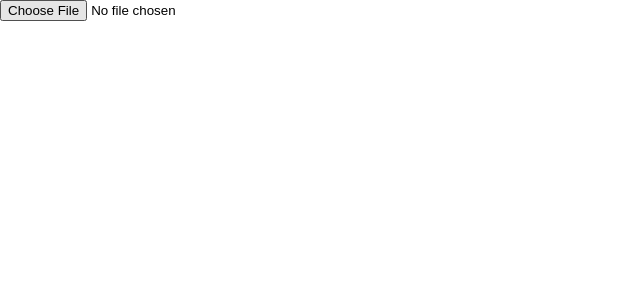
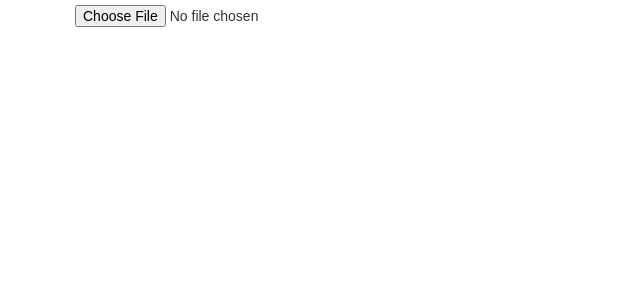
Before and after one commit to quocanh1897/labeltool, a React (Create React App) app: page / in a window 1280 px wide. Shown: the top 300 px of the page, without its empty margins (0-640 px from the left). Built offline with nearby package versions, Linux system fonts and the light colour scheme.

Commit message:
Add styling

```diff
--- a/public/index.html
+++ b/public/index.html
@@ -1,5 +1,6 @@
 <!DOCTYPE html>
 <html lang="en">
+
 <head>
   <meta charset="utf-8">
   <meta name="viewport" content="width=device-width, initial-scale=1, shrink-to-fit=no">
@@ -10,6 +11,9 @@
     -->
   <link rel="manifest" href="%PUBLIC_URL%/manifest.json">
   <link rel="shortcut icon" href="%PUBLIC_URL%/favicon.ico">
+  <link rel="stylesheet" href="https://maxcdn.bootstrapcdn.com/bootstrap/3.3.7/css/bootstrap.min.css" integrity="sha384-BVYiiSIFeK1dGmJRAkycuHAHRg32OmUcww7on3RYdg4Va+PmSTsz/K68vbdEjh4u"
+    crossorigin="anonymous">
+
   <!--
       Notice the use of %PUBLIC_URL% in the tags above.
       It will be replaced with the URL of the `public` folder during the build.
@@ -21,6 +25,7 @@
     -->
   <title>React App</title>
 </head>
+
 <body>
   <noscript>
     You need to enable JavaScript to run this app.
@@ -37,4 +42,5 @@
       To create a production bundle, use `npm run build` or `yarn build`.
     -->
 </body>
+
 </html>
--- a/src/App.css
+++ b/src/App.css
@@ -24,3 +24,9 @@
   from { transform: rotate(0deg); }
   to { transform: rotate(360deg); }
 }
+.App button {
+  margin: 5px;
+}
+.App input {
+  margin: 5px;
+}
--- a/src/App.js
+++ b/src/App.js
@@ -54,7 +54,7 @@ class App extends Component {
       idx, data, runs,
     } = this.state;
     return (
-      <div className="App">
+      <div className="App container">
 
         <input type="file" id="file" onChange={this.handleFileSelect} />
         {
--- a/src/TextArea.css
+++ b/src/TextArea.css
@@ -4,3 +4,7 @@
   margin: 5px;
   padding: 7px 14px;
 }
+.text-area button {
+  display: block;
+  margin: 5px 0px;
+}
--- a/src/TextArea.js
+++ b/src/TextArea.js
@@ -164,31 +164,14 @@ export default class TextArea extends Component {
     const newLocal = this;
     let currentRuns = 0;
     return (
-      [
-        Object.keys(this.props.categories).map(this.createButton),
-        <button
-          key="Reset-btn"
-          onClick={() => {
-            newLocal.setState({
-              runs: {
-                0: {
-                  end: text.length,
-                  type: 'normal',
-                  prev: null,
-                },
-              },
-            });
-          }
-          }
-        > Reset
-        </button >,
+      <div className="text-area row">
         <div
           key="text-container"
           id={this.props.id}
           ref={function setContainer(container) {
             newLocal.container = container;
           }}
-          className="text-container"
+          className="text-container col-xs-9 col-sm-9 col-md-9 col-lg-9"
         >
           {
             Object.keys(runs).map((start) => {
@@ -211,8 +194,29 @@ export default class TextArea extends Component {
               });
             })
           }
-        </div>,
-      ]
+        </div>
+        <div className="col-xs-2 col-sm-2 col-md-2 col-lg-2">
+          {
+            Object.keys(this.props.categories).map(this.createButton)
+          }
+          <button
+            key="Reset-btn"
+            onClick={() => {
+              newLocal.setState({
+                runs: {
+                  0: {
+                    end: text.length,
+                    type: 'normal',
+                    prev: null,
+                  },
+                },
+              });
+            }
+            }
+          > Reset
+          </button >
+        </div>
+      </div>
     );
   }
 }
```
Lines whose indentation alone changed are shown as unchanged.
